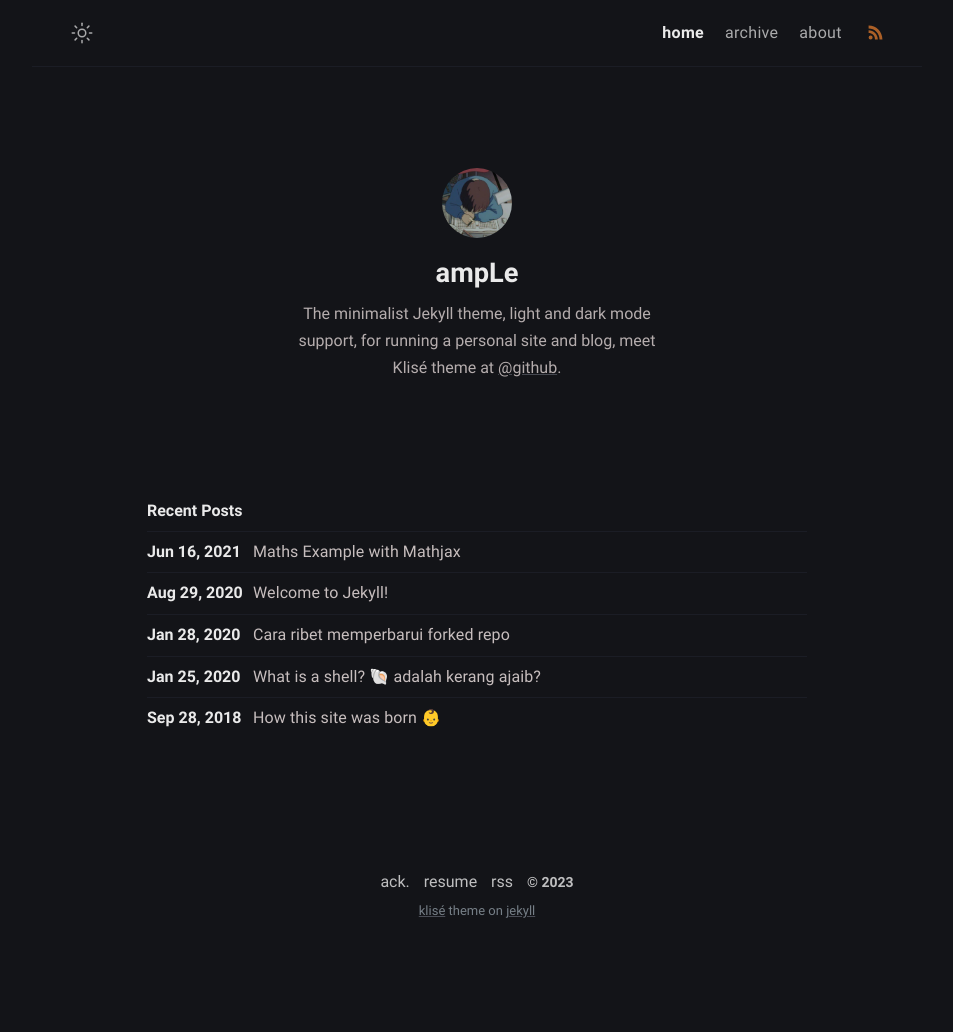
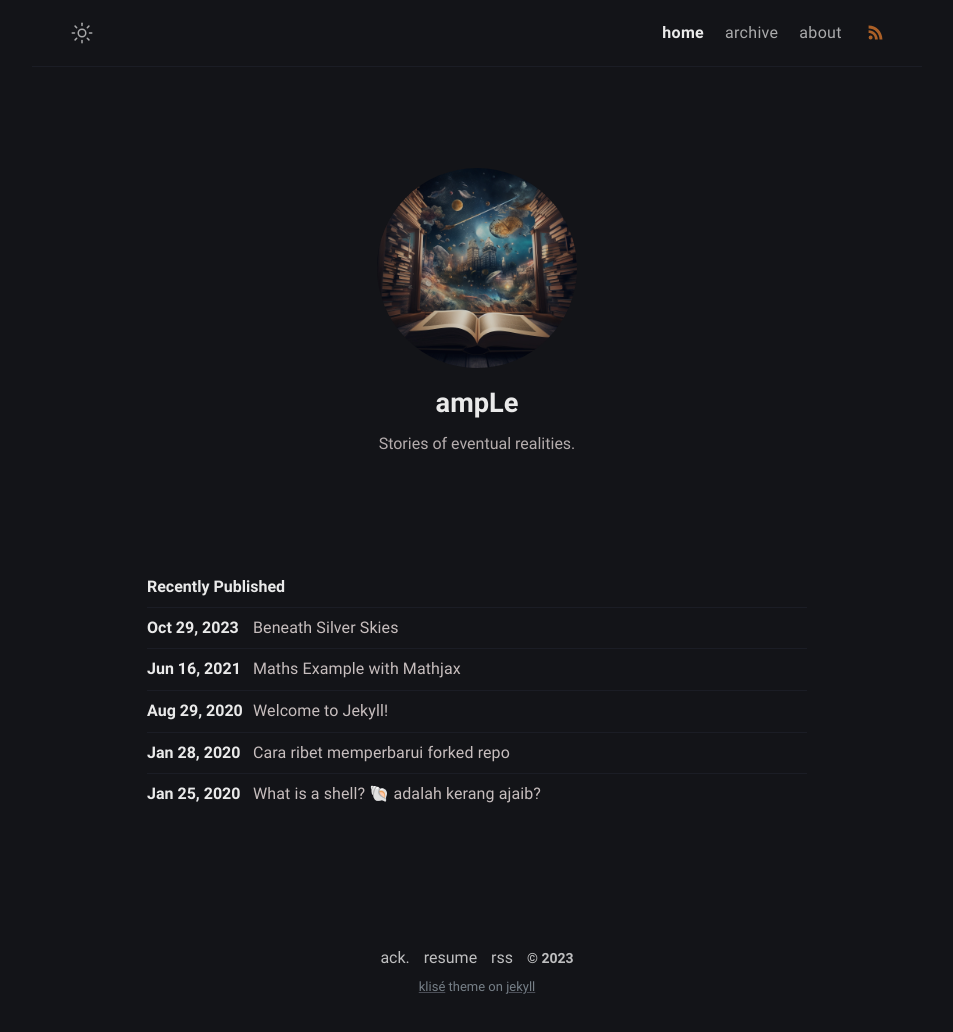
Before and after one commit to Nat0ne/simality, a Jekyll site: the page built from index.md, in a window 1280 px wide. Shown: the whole page, without its empty margins (163-1116 px from the left). Built offline with Jekyll 4.4.1, drawn with Linux system fonts in a browser that asks for light colours; before the commit the page ends 956 px from its top, so only the background shows below that.

Commit message:
Adding Beneath Silver Skies story

```diff
--- a/_config.yml
+++ b/_config.yml
@@ -1,7 +1,7 @@
 # Site settings
 title: Simality
 description: >-
-  Stories that I want to share with you about a possible reality.
+  Realities with stories.
 lang: en-US
 timezone: Amsterdam
 image: assets/img/ogp.png
@@ -12,13 +12,12 @@ mode: dark
 author:
   name: ampLe
   bio: >-
-    The minimalist Jekyll theme, light and dark mode support, for running a personal site and blog,
-    meet Klisé theme at <a href="https://github.com/piharpi/jekyll-klise" target="_blank" rel="noopener">@github</a>.
+    Stories of eventual realities.
   username: ampLe
   github: Nat0ne
   twitter:
   email: simulality@gmail.com
-  avatar: /assets/img/avatar.jpg
+  profile_picture: /assets/img/profile_picture.jpg
 
 # URL settings
 url: "https://Nat0ne.github.io"
--- a/_includes/author.html
+++ b/_includes/author.html
@@ -1,7 +1,7 @@
 <div class="author">
   <img
-    class="author-avatar"
-    src="{{ site.baseurl }}{{ site.author.avatar }}"
+    class="author-profile_picture"
+    src="{{ site.baseurl }}{{ site.author.profile_picture }}"
     alt="{{ site.author.username }}"
   />
   <h2 class="author-name">{{ site.author.name }}</h2>
--- a/_includes/header.html
+++ b/_includes/header.html
@@ -7,7 +7,6 @@
   <meta name="application-name" content="{{ site.title }}" />
   <meta name="apple-mobile-web-app-status-bar-style" content="#fff" />
   <meta name="apple-mobile-web-app-title" content="{{ site.title }}" />
-  <meta http-equiv="Permissions-Policy" content="interest-cohort=()"/>
   <title>
     {% if page.title %}{{ page.title | escape }} - {{ site.title }}{% else %}{{
     site.title | escape }}{% endif %}
--- a/_layouts/home.html
+++ b/_layouts/home.html
@@ -3,7 +3,7 @@ layout: default
 home: true
 ---
 
-<h3 class="posts-item-note" aria-label="Recent Posts">Recent Posts</h3>
+<h3 class="posts-item-note" aria-label="Recently Published">Recently Published</h3>
 {%- for post in site.posts limit: site.number_of_posts -%}
 <article class="post-item">
   <span class="post-item-date">{{ post.date | date: "%b %d, %Y" }}</span>
--- a/_sass/klise/_layout.scss
+++ b/_sass/klise/_layout.scss
@@ -189,9 +189,22 @@
     margin-bottom: 3em;
   }
 
-  .author-avatar {
-    width: 70px;
-    height: 70px;
+  .author-profile_picture {
+    width: 200px;
+    height: 200px;
+    border-radius: 100%;
+    user-select: none;
+    background-color: $black;
+    -ms-user-select: none;
+    -webkit-user-select: none;
+    -webkit-animation: 0.5s ease-in forwards fadein;
+    animation: 0.5s ease-in forwards fadein;
+    opacity: 1;
+  }
+
+  .author-post_picture {
+    width: 1000px;
+    height: 1000px;
     border-radius: 100%;
     user-select: none;
     background-color: $black;
```
Also changed, not shown: _posts/beneath-silver-skies/2023-10-29-beneath-silver-skies.md (added, +52 -0 lines), about.md (+2 -11 lines), assets/img/avatar.jpg (deleted), assets/img/profile_picture.jpg (added), 1 other file.
